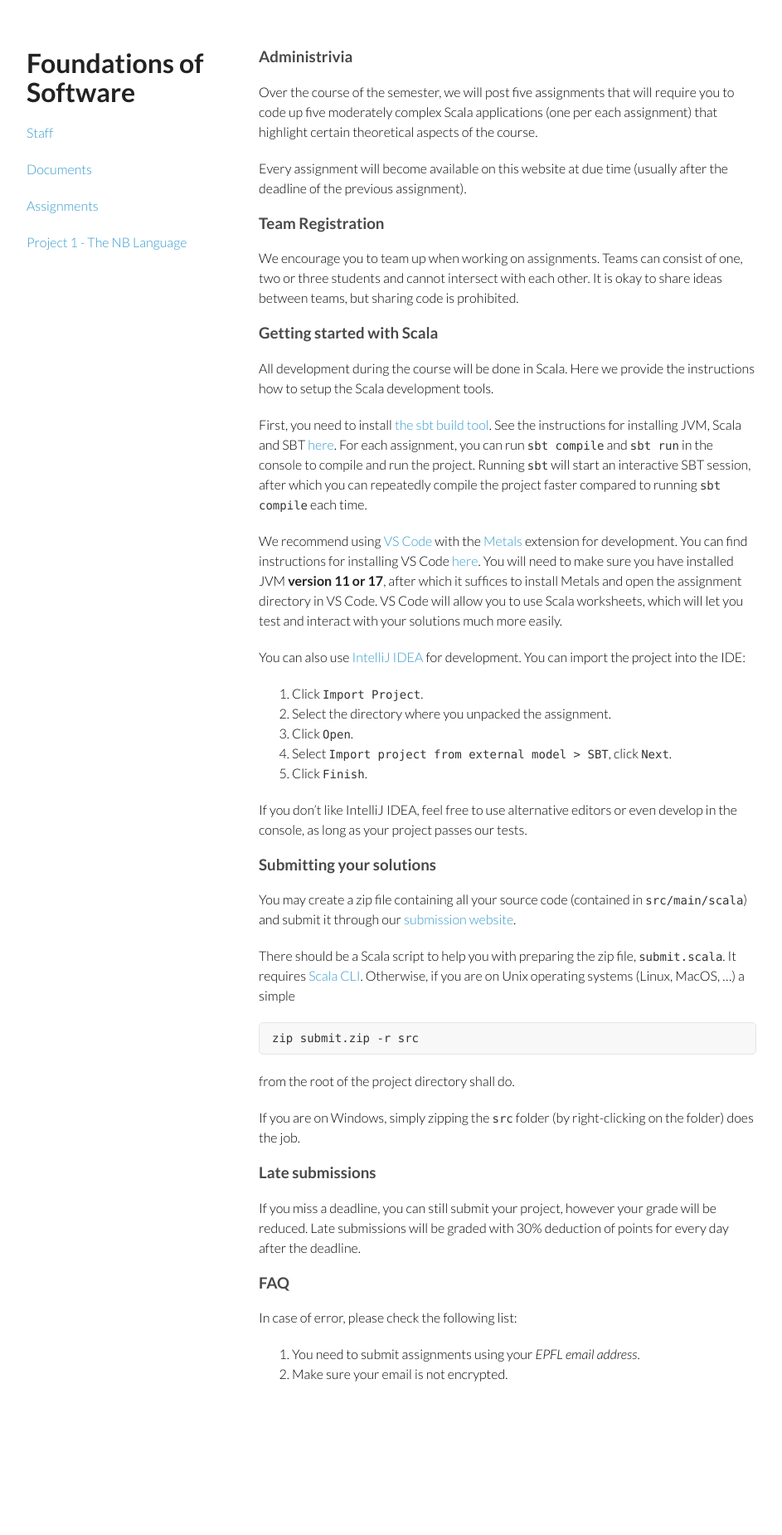
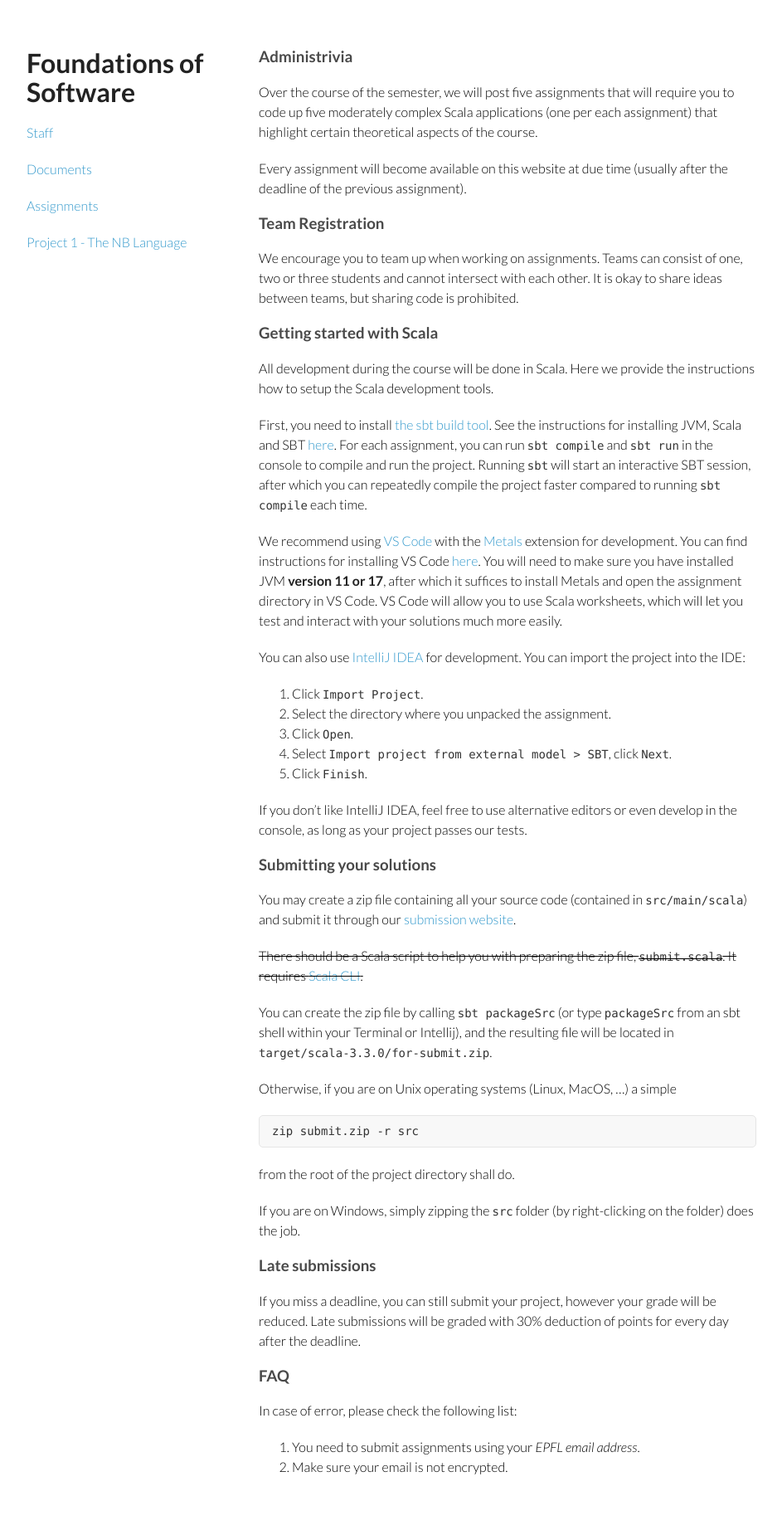
Before and after one commit to fos-2023/fos-2023.github.io, a Jekyll site: the page built from assignments.md, in a window 1280 px wide. Shown: the whole page at 83% size, without its empty margins (168-1111 px from the left). Built offline with Jekyll 4.4.1, drawn with Linux system fonts in a browser that asks for light colours; before the commit the page ends 1738 px from its top, so only the background shows below that.

Commit message:
generated for https://github.com/lampepfl/fos/tree/440becbc0ca53e09b93b4e7a4f7a76c199d976e2

````diff
--- a/assignments.md
+++ b/assignments.md
@@ -48,7 +48,10 @@ as long as your project passes our tests.
 
 You may create a zip file containing all your source code (contained in `src/main/scala`) and submit it through our [submission website](https://adapted-asp-shortly.ngrok-free.app/).
 
-There should be a Scala script to help you with preparing the zip file, `submit.scala`. It requires [Scala CLI](https://scala-cli.virtuslab.org).
+~~There should be a Scala script to help you with preparing the zip file, `submit.scala`. It requires [Scala CLI](https://scala-cli.virtuslab.org).~~
+
+You can create the zip file by calling `sbt packageSrc` (or type `packageSrc` from an sbt shell within your Terminal or Intellij), and the resulting file will be located in `target/scala-3.3.0/for-submit.zip`.
+
 Otherwise, if you are on Unix operating systems (Linux, MacOS, ...) a simple
 ```sh
 zip submit.zip -r src
````
Also changed, not shown: 8 other files.
